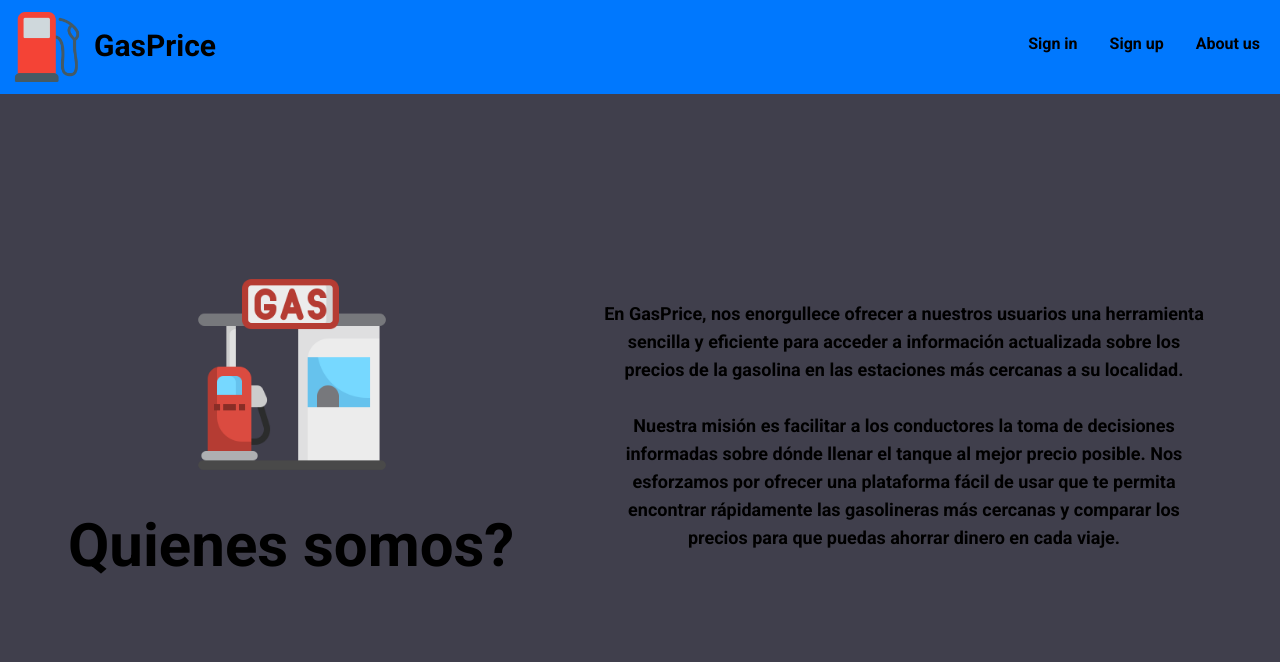
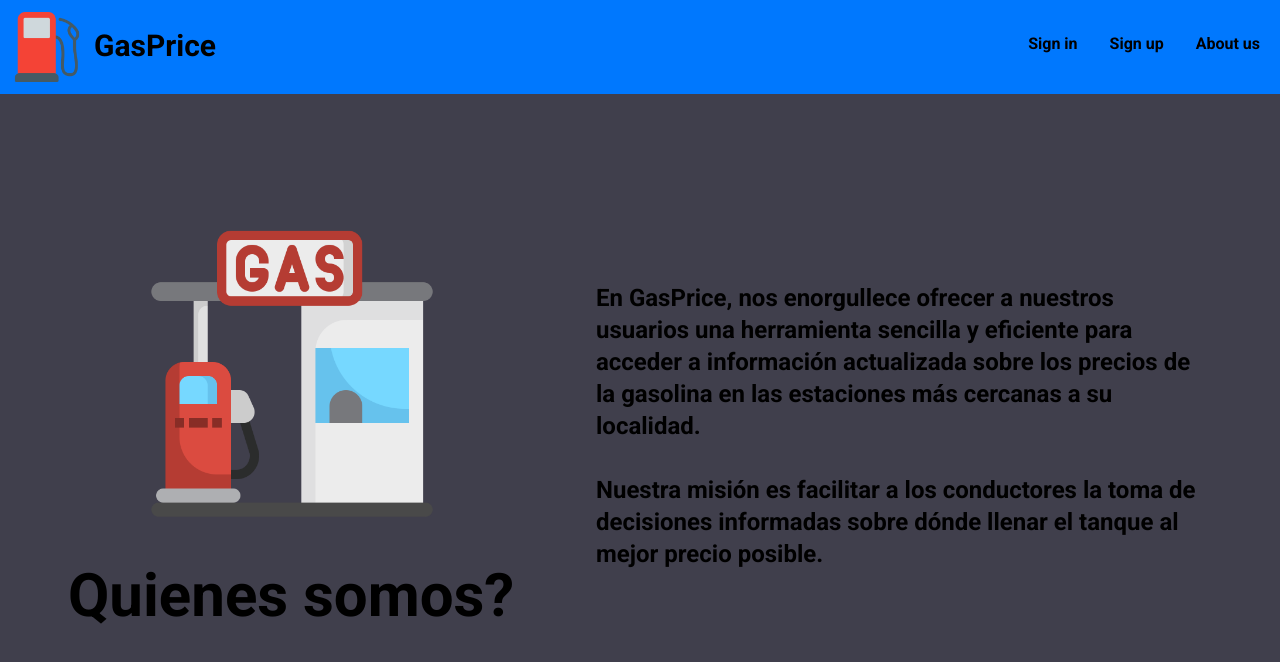
Before and after one commit to ShelbyAxl/gas-price-app, a Next.js app: page /about in a window 1280 px wide. Shown: the top 662 px of the page. Built offline with nearby package versions, Linux system fonts and the light colour scheme; no server answers.

Commit message:
commit 11

```diff
--- a/src/app/about/page.jsx
+++ b/src/app/about/page.jsx
@@ -6,11 +6,11 @@ function AboutPage() {
   return (
     <div className="h-[calc(100vh-12rem)] flex items-center">
       <div className="px-10 flex flex-col gap-y-10 items-center">
-        <Image src={GasStation} width={200} height={200} alt="" />
+        <Image src={GasStation} width={300} height={300} alt="" />
         <h1 className="text-6xl w-[28rem]">Quienes somos?</h1>
       </div>
       <div>
-        <p className="text-lg px-10 text-center">
+        <p className="text-2xl px-10">
           En GasPrice, nos enorgullece ofrecer a nuestros usuarios una
           herramienta sencilla y eficiente para acceder a información
           actualizada sobre los precios de la gasolina en las estaciones más
@@ -18,10 +18,7 @@ function AboutPage() {
         <br />
         <br />
           Nuestra misión es facilitar a los conductores la toma de decisiones
-          informadas sobre dónde llenar el tanque al mejor precio posible. Nos
-          esforzamos por ofrecer una plataforma fácil de usar que te permita
-          encontrar rápidamente las gasolineras más cercanas y comparar los
-          precios para que puedas ahorrar dinero en cada viaje.
+          informadas sobre dónde llenar el tanque al mejor precio posible.
         </p>
       </div>
     </div>
```
